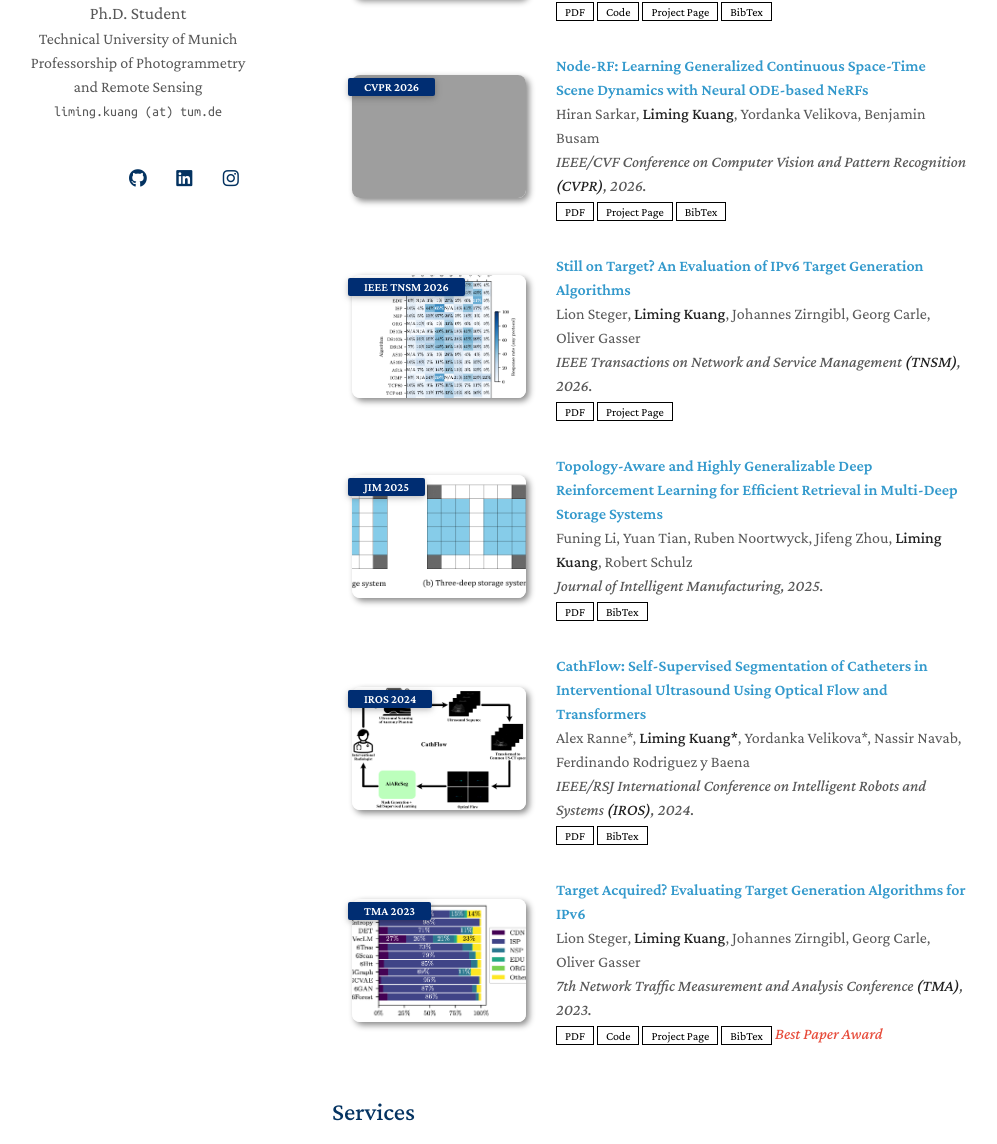
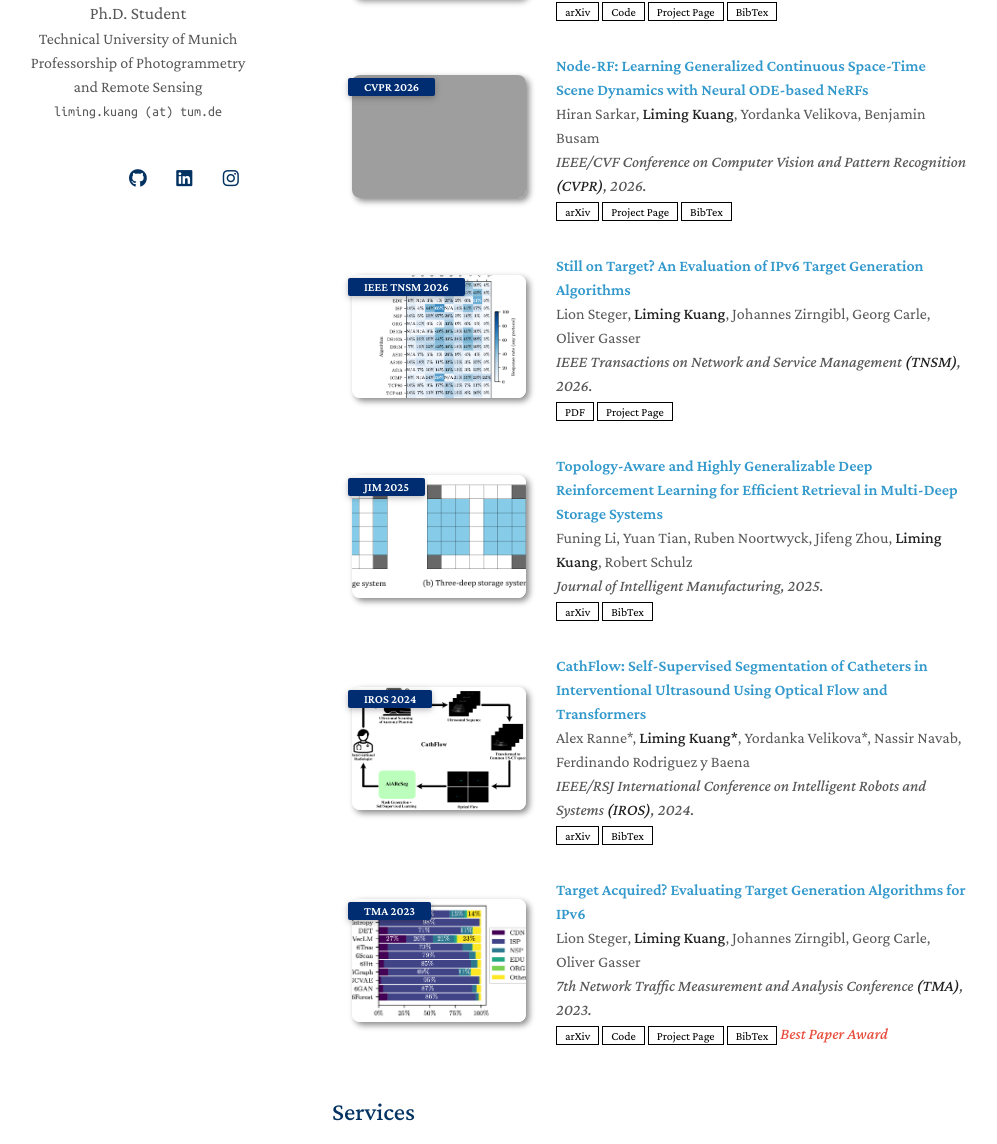
Before and after one commit to StevenKuang/stevenkuang.github.io, a Jekyll site: the page built from index.md, in a window 1280 px wide and 1400 px high, scrolled down 251 px. Shown: the part 256-1400 px from the top of the window, without its empty margins (138-1135 px from the left). Built offline with Jekyll 4.4.1, drawn with Linux system fonts in a browser that asks for light colours; a style sheet for code colours, icons or effects is not loaded; our own code applies the rules of GitHub Pages for plain Markdown files; some of the changed lines change nothing that is shown; grey boxes are pictures that could not be loaded.

Commit message:
UPDATE: split publication links into PDF (venue) and arXiv, retarget title to page/pdf/arxiv

```diff
--- a/_data/publications.yml
+++ b/_data/publications.yml
@@ -4,7 +4,7 @@ main:
     authors: <strong>Liming Kuang</strong>, Yordanka Velikova, Mahdi Saleh, Jan-Nico Zaech, Danda Pani Paudel, Benjamin Busam
     conference_short: CVPR 2026
     conference: IEEE/CVF Conference on Computer Vision and Pattern Recognition <strong>(CVPR)</strong>, 2026.
-    pdf: https://arxiv.org/abs/2512.09056
+    arxiv: https://arxiv.org/abs/2512.09056
     code: https://github.com/StevenKuang/concept-pose
     page: https://stevenlk.xyz/conceptpose/
     bibtex: /conceptpose/resources/bibtex.txt
@@ -14,7 +14,7 @@ main:
     authors: Hiran Sarkar, <strong>Liming Kuang</strong>, Yordanka Velikova, Benjamin Busam
     conference_short: CVPR 2026
     conference: IEEE/CVF Conference on Computer Vision and Pattern Recognition <strong>(CVPR)</strong>, 2026.
-    pdf: https://arxiv.org/abs/2603.12078
+    arxiv: https://arxiv.org/abs/2603.12078
     page: https://around-star.github.io/node-rf/
     bibtex: /assets/files/bibtex_noderf.txt
     image: ./assets/img/teaser_noderf.png
@@ -31,7 +31,7 @@ main:
     authors: Funing Li, Yuan Tian, Ruben Noortwyck, Jifeng Zhou, <strong>Liming Kuang</strong>, Robert Schulz
     conference_short: JIM 2025
     conference: Journal of Intelligent Manufacturing, 2025.
-    pdf: https://arxiv.org/abs/2506.14787
+    arxiv: https://arxiv.org/abs/2506.14787
     bibtex: /assets/files/bibtex_topology.txt
     image: ./assets/img/teaser_topology.png
 
@@ -39,7 +39,7 @@ main:
     authors: Alex Ranne*, <strong>Liming Kuang*</strong>, Yordanka Velikova*, Nassir Navab, Ferdinando Rodriguez y Baena
     conference_short: IROS 2024
     conference: IEEE/RSJ International Conference on Intelligent Robots and Systems <strong>(IROS)</strong>, 2024.
-    pdf: https://arxiv.org/abs/2403.14465
+    arxiv: https://arxiv.org/abs/2403.14465
     bibtex: /assets/files/bibtex_cathflow.txt
     image: ./assets/img/teaser_cathflow.png
 
@@ -47,7 +47,7 @@ main:
     authors: Lion Steger, <strong>Liming Kuang</strong>, Johannes Zirngibl, Georg Carle, Oliver Gasser
     conference_short: TMA 2023
     conference: 7th Network Traffic Measurement and Analysis Conference <strong>(TMA)</strong>, 2023.
-    pdf: https://arxiv.org/abs/2307.06872
+    arxiv: https://arxiv.org/abs/2307.06872
     page: https://ipv6hitlist.github.io
     code: https://github.com/tumi8/tma-23-target-generation
     bibtex: /assets/files/bibtex_targetacquired.txt
--- a/_includes/publications.md
+++ b/_includes/publications.md
@@ -16,13 +16,16 @@
     {% endif %}
   </div>
   <div class="col-sm-9" style="position: relative;padding-right: 15px;padding-left: 20px;">
-      <div class="title"><a href="{{ link.pdf }}">{{ link.title }}</a></div>
+      <div class="title"><a href="{{ link.page | default: link.pdf | default: link.arxiv }}">{{ link.title }}</a></div>
       <div class="author">{{ link.authors }}</div>
       <div class="periodical"><em>{{ link.conference }}</em>
       </div>
     <div class="links">
       {% if link.pdf %}
       <a href="{{ link.pdf }}" class="btn btn-sm z-depth-0" role="button" target="_blank" style="font-size:12px;">PDF</a>
+      {% endif %}
+      {% if link.arxiv %}
+      <a href="{{ link.arxiv }}" class="btn btn-sm z-depth-0" role="button" target="_blank" style="font-size:12px;">arXiv</a>
       {% endif %}
       {% if link.code %}
       <a href="{{ link.code }}" class="btn btn-sm z-depth-0" role="button" target="_blank" style="font-size:12px;">Code</a>
```
